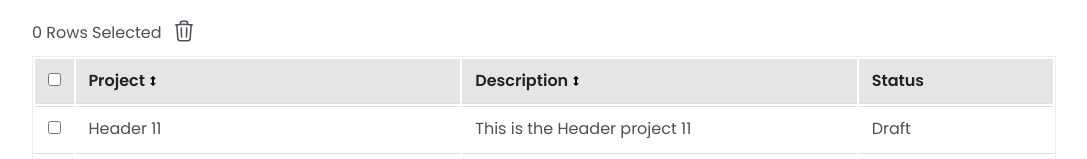
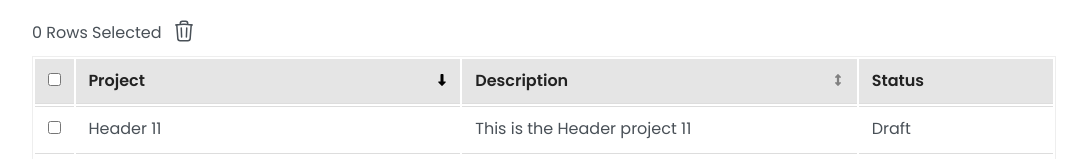
Before and after one commit to hilmisarioglu/react-table, a React (Create React App) app in the folder my-react-table/: page / in a window 1280 px wide. Both pictures are taken after a click on the element "Project". Shown: the part 261-420 px from the top of the page, without its empty margins (96-1183 px from the left). Built offline with nearby package versions, Linux system fonts and the light colour scheme.

Commit message:
icons added

```diff
--- a/my-react-table/src/components/Icons/Icons.jsx
+++ b/my-react-table/src/components/Icons/Icons.jsx
@@ -54,8 +54,9 @@ export const UpDown = () => (
   <svg
     xmlns="http://www.w3.org/2000/svg"
     viewBox="0 0 256 512"
-    width="16px"
-    height="10px"
+    width="12px"
+    height="12px"
+    fill="grey"
   >
     <path d="M145.6 7.7C141 2.8 134.7 0 128 0s-13 2.8-17.6 7.7l-104 112c-6.5 7-8.2 17.2-4.4 25.9S14.5 160 24 160H80V352H24c-9.5 0-18.2 5.7-22 14.4s-2.1 18.9 4.4 25.9l104 112c4.5 4.9 10.9 7.7 17.6 7.7s13-2.8 17.6-7.7l104-112c6.5-7 8.2-17.2 4.4-25.9s-12.5-14.4-22-14.4H176V160h56c9.5 0 18.2-5.7 22-14.4s2.1-18.9-4.4-25.9l-104-112z" />
   </svg>
@@ -64,8 +65,8 @@ export const Up = () => (
   <svg
     xmlns="http://www.w3.org/2000/svg"
     viewBox="0 0 320 512"
-    width="16px"
-    height="10px"
+    width="12px"
+    height="12px"
   >
     <path d="M318 177.5c3.8-8.8 2-19-4.6-26l-136-144C172.9 2.7 166.6 0 160 0s-12.9 2.7-17.4 7.5l-136 144c-6.6 7-8.4 17.2-4.6 26S14.4 192 24 192H96l0 288c0 17.7 14.3 32 32 32h64c17.7 0 32-14.3 32-32l0-288h72c9.6 0 18.2-5.7 22-14.5z" />
   </svg>
@@ -74,8 +75,8 @@ export const Down = () => (
   <svg
     xmlns="http://www.w3.org/2000/svg"
     viewBox="0 0 320 512"
-    width="16px"
-    height="10px"
+    width="12px"
+    height="12px"
   >
     <path d="M2 334.5c-3.8 8.8-2 19 4.6 26l136 144c4.5 4.8 10.8 7.5 17.4 7.5s12.9-2.7 17.4-7.5l136-144c6.6-7 8.4-17.2 4.6-26s-12.5-14.5-22-14.5l-72 0 0-288c0-17.7-14.3-32-32-32L128 0C110.3 0 96 14.3 96 32l0 288-72 0c-9.6 0-18.2 5.7-22 14.5z" />
   </svg>
--- a/my-react-table/src/components/table/TableHeaderCell/TableHeaderCell.css
+++ b/my-react-table/src/components/table/TableHeaderCell/TableHeaderCell.css
@@ -1,3 +1,7 @@
-.table-column-header{
-    text-align: left;
-}
+
+.header-content {
+    display: flex;
+    justify-content: space-between; /* İçerikleri sağa ve sola yaslar */
+    align-items: center; /* İçerikleri dikey olarak ortalar */
+    width: 100%; /* Header genişliği tam sütun genişliği olsun */
+  }
--- a/my-react-table/src/components/table/TableHeaderCell/TableHeaderCell.jsx
+++ b/my-react-table/src/components/table/TableHeaderCell/TableHeaderCell.jsx
@@ -12,12 +12,16 @@ const TableHeaderCell = (props) => {
     showSortArrowIcon,
   } = props;
 
-  console.log('sortConfig',sortConfig);
-  console.log('showSortArrowIcon',showSortArrowIcon);
   const getSortIcon = () => {
-    if (showSortArrowIcon) return <UpDown/>;
-    else if (!sortConfig || !sortConfig.direction || !showSortArrowIcon) return null;
-    return sortConfig.direction === "ascending" ? <Up/> : <Down/>;
+    if (!showSortArrowIcon) {
+      return null;
+    }
+
+    if (!sortConfig) {
+      return <UpDown />;
+    }
+
+    return sortConfig.direction === "ascending" ? <Down /> : <Up />;
   };
 
   const sortIcon = getSortIcon();
```
